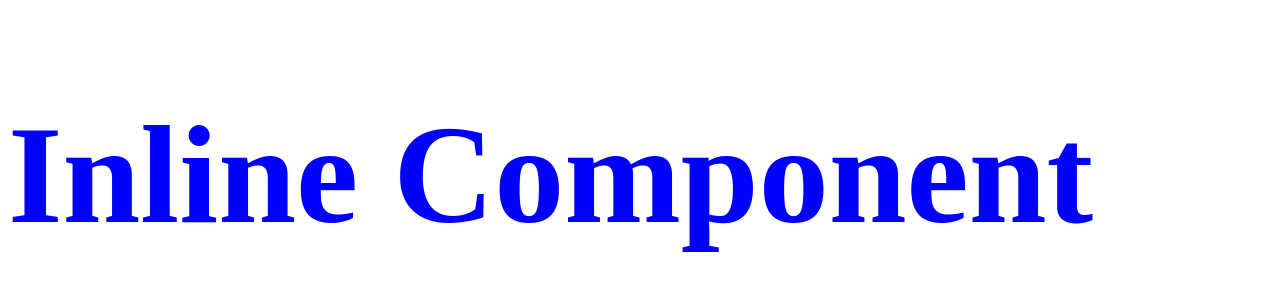
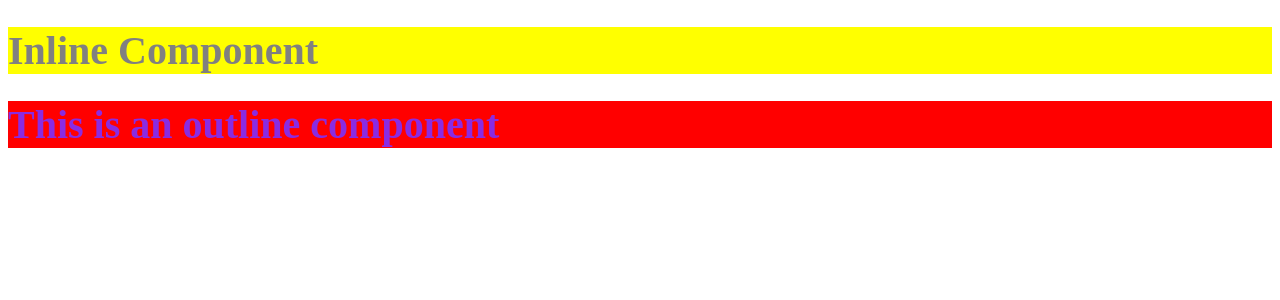
Before and after one commit to HWaruguru/todo-, a React (Vite) app: page / in a window 1280 px wide. Shown: the top 300 px of the page. Built offline with nearby package versions, Linux system fonts and the light colour scheme.

Commit message:
add styles using module.css

```diff
--- a/src/App.jsx
+++ b/src/App.jsx
@@ -1,5 +1,7 @@
 import InlineComponent from "./components/InlineComponent";
+import OutlineComponent from "./components/OutlineComponent";
 import Todo from "./components/Todo";
+
 
 function App() {
   return (
@@ -7,6 +9,7 @@
       <div>
         {/* <Todo /> */}
         <InlineComponent />
+        <OutlineComponent />
       </div>
     </>
   );
--- a/src/components/InlineComponent.jsx
+++ b/src/components/InlineComponent.jsx
@@ -1,9 +1,8 @@
-const header = { color: "blue", fontSize: "140px"}
-
+import styles from "./inlinecomponent.module.css"
 export default function InlineComponent() {
   return (
     <div>
-      <h1 style={header}>Inline Component</h1>
+      <h1 className={styles.header}>Inline Component</h1>
     </div>
   );
 }
--- /dev/null
+++ b/src/components/OutlineComponent.jsx
@@ -0,0 +1,6 @@
+import styles from "./outlinecomponent.module.css"
+export default function OutlineComponent(){
+    return <div>
+        <h1 className={styles.header}>This is an outline component</h1>
+    </div>
+}
--- /dev/null
+++ b/src/components/inlinecomponent.module.css
@@ -0,0 +1,6 @@
+
+.header{
+    color: grey;
+    background-color: yellow;
+    font-size: 40px;
+}
--- /dev/null
+++ b/src/components/outlinecomponent.module.css
@@ -0,0 +1,5 @@
+.header{
+    color: blueviolet;
+    background-color: red;
+    font-size: 40px;
+}
```
